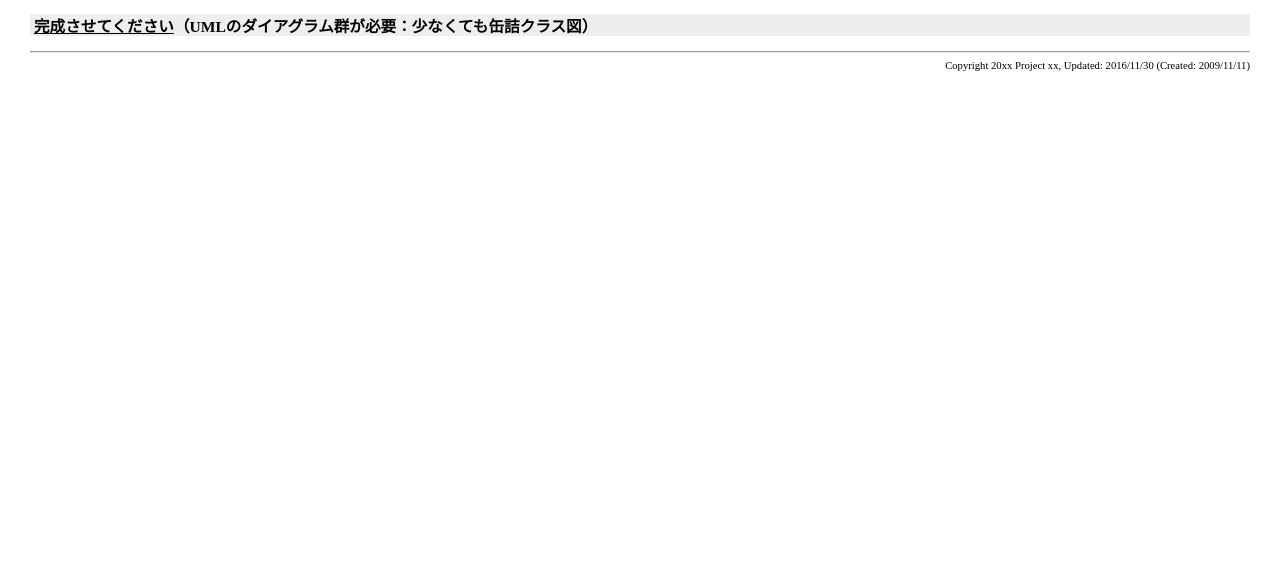
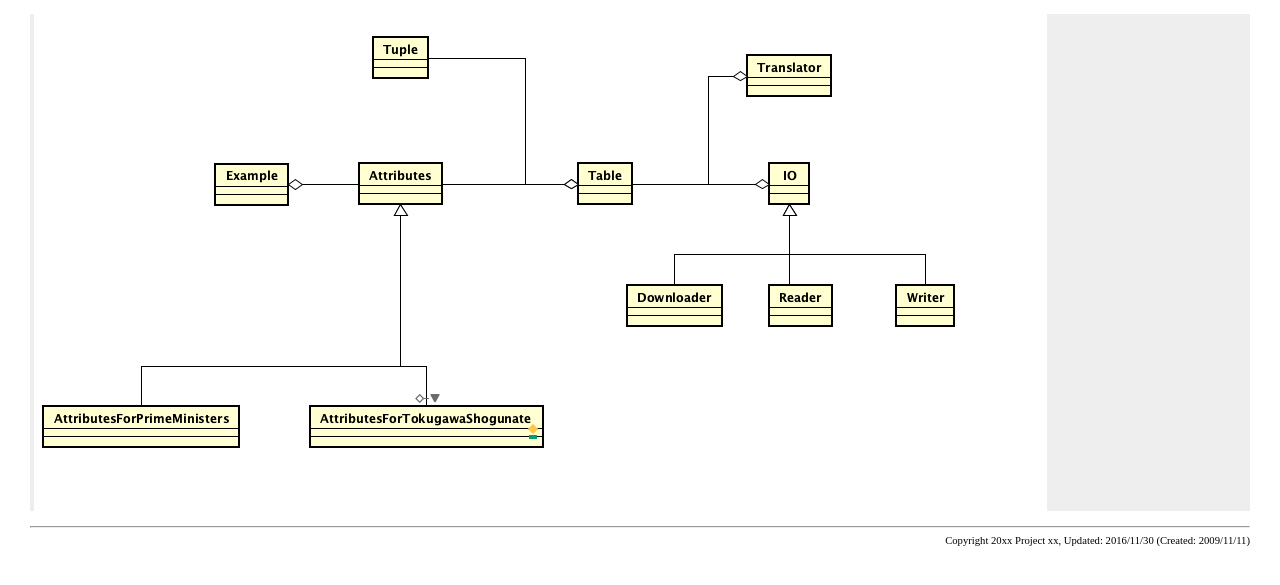
Before and after one commit to Hayami-K/SouriDaijin, a plain HTML site: page BasicDesign/index.html in a window 1280 px wide. Shown: the part 119-704 px from the top of the page. Drawn offline with Linux system fonts and the light colour scheme.

Commit message:
基本設計書更新

```diff
--- a/BasicDesign/index.html
+++ b/BasicDesign/index.html
@@ -249,7 +249,7 @@
 <hr>
 <h2>プログラミング言語「総理大臣ページ生成」基本設計書</h2>
 <div class="belt">
-<h3><a name="KanseiSaseteKudasai">完成させてください</a>（UMLのダイアグラム群が必要：少なくても缶詰クラス図）</h3>
+<h3><img src="image/クラス図（缶詰）.png" alt="Description of the image"></h3>
 </div>
 <hr>
 <div class="right-small">Copyright 20xx Project xx, Updated: 2016/11/30 (Created: 2009/11/11)</div>
```
Also changed, not shown: BasicDesign/image/クラス図（缶詰）.png (added).
